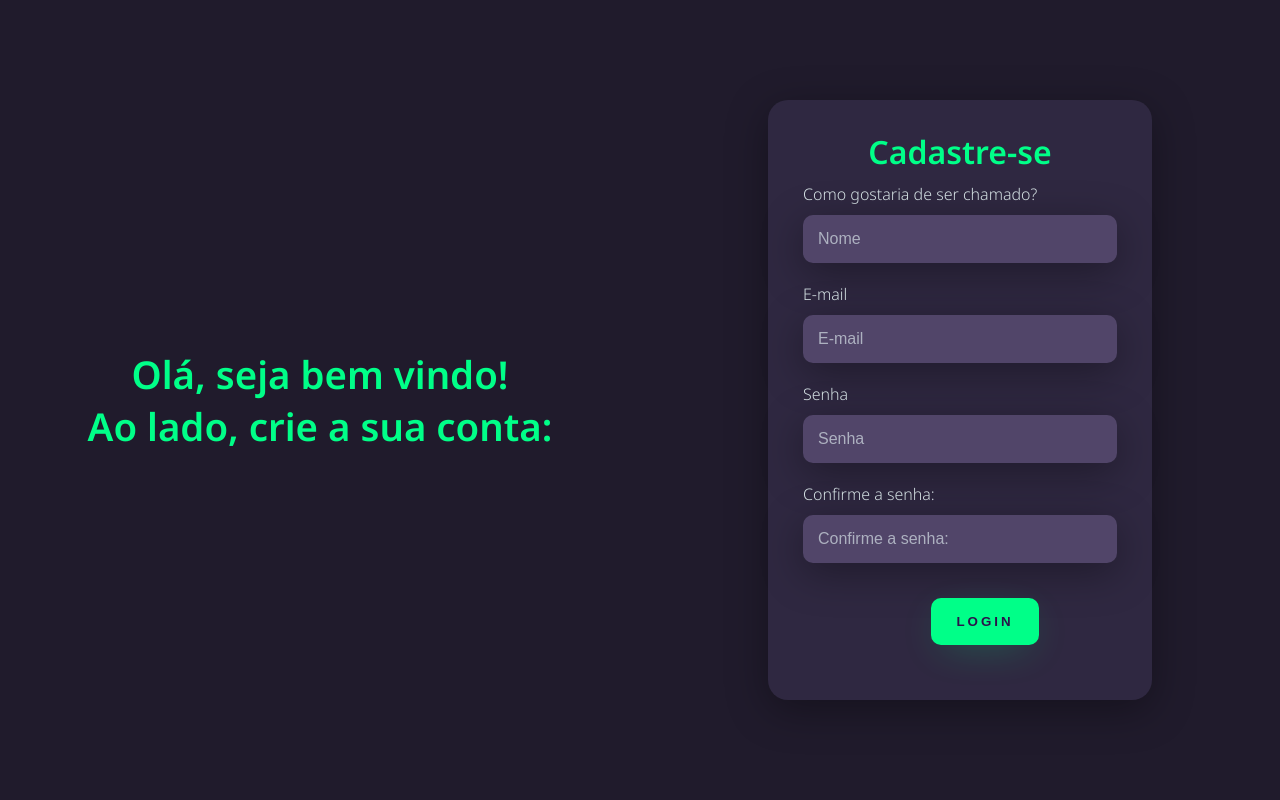
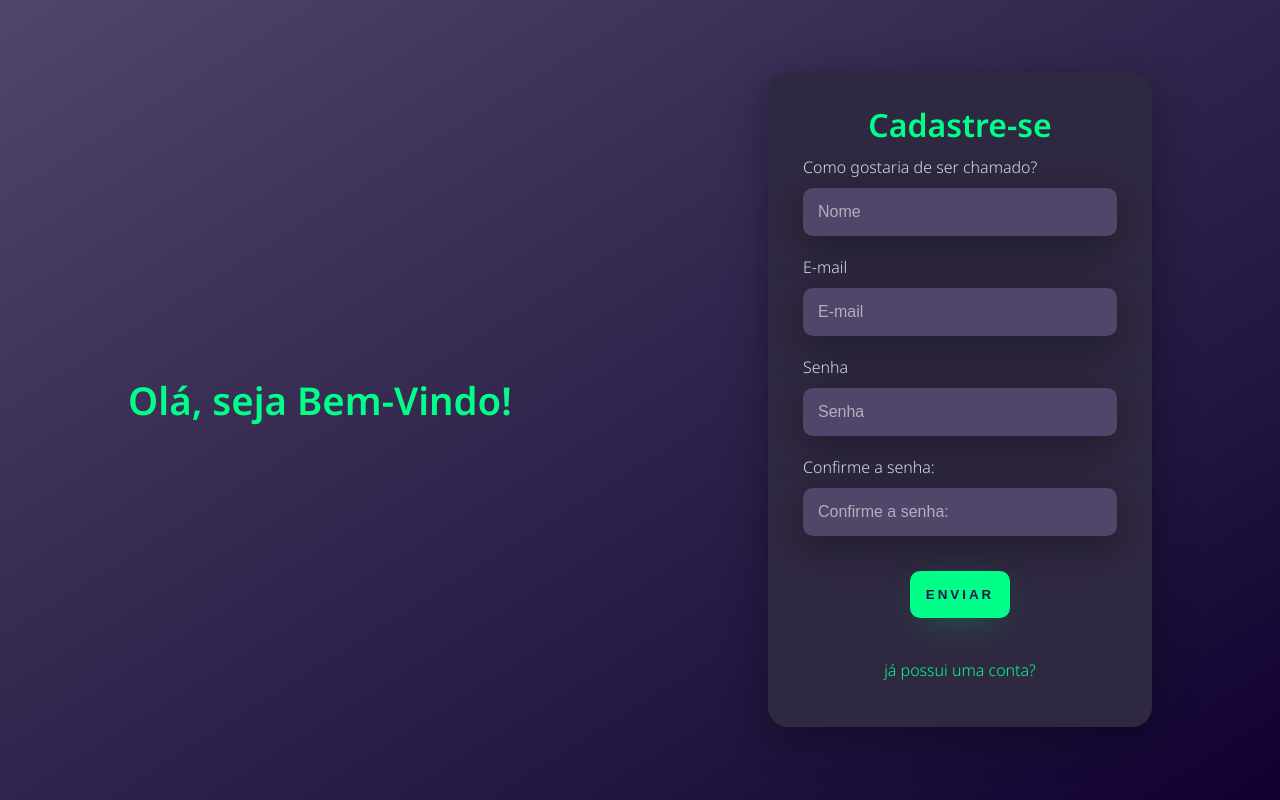
Before and after one commit to manosanti/record-label-login-screen, a plain HTML site: page pages/sign-in/sing-in.html in a window 1280 px wide. Drawn offline with Linux system fonts and the light colour scheme.

Commit message:
Complementos da Login Screen

```diff
--- a/pages/sign-in/sing-in.html
+++ b/pages/sign-in/sing-in.html
@@ -13,7 +13,7 @@
 <body>
     <div class="main-login">
         <div class="left-login">
-            <h1>Olá, seja bem vindo!<br>Ao lado, crie a sua conta:</h1>
+            <h1>Olá, seja <span>bem-vindo!</span></h1>
         </div>
         <div class="right-login">
             <div class="card-login">
@@ -35,7 +35,8 @@
                 <input type="password" name="senha" placeholder="Confirme a senha:">
         </div>
             <div class="div">
-            <button class="btn-login">Login</button>
+            <button class="btn-login">Enviar</button>
+            <a class="account" href="#"><p>já possui uma conta?</p></a>
             </div>
         </div>
     </div>
--- a/pages/sign-in/styles.css
+++ b/pages/sign-in/styles.css
@@ -12,7 +12,7 @@ body *{
 .main-login{
     width: 100vw;
     height: 100vh;
-    background: #201b2c;
+    background-image: linear-gradient(to right bottom, #514569, #40345a, #30244c, #1f153e, #110031);
     display: flex;
     justify-content: center;
     align-items: center;
@@ -96,7 +96,7 @@ body *{
 }
 
 .btn-login{
-    width: 100%;
+    width: 100px;
     padding: 16px 0px;
     margin: 25px;
     border: none;
@@ -157,3 +157,18 @@ body *{
         width: 90%;
     }
 }
+
+span{
+    color: #00ff88;
+    text-transform: capitalize;
+}
+
+.div{
+    display: flexbox;
+    text-align: center;
+}
+
+.account{
+    text-decoration: none;
+    color: #00ff88;
+}
```
